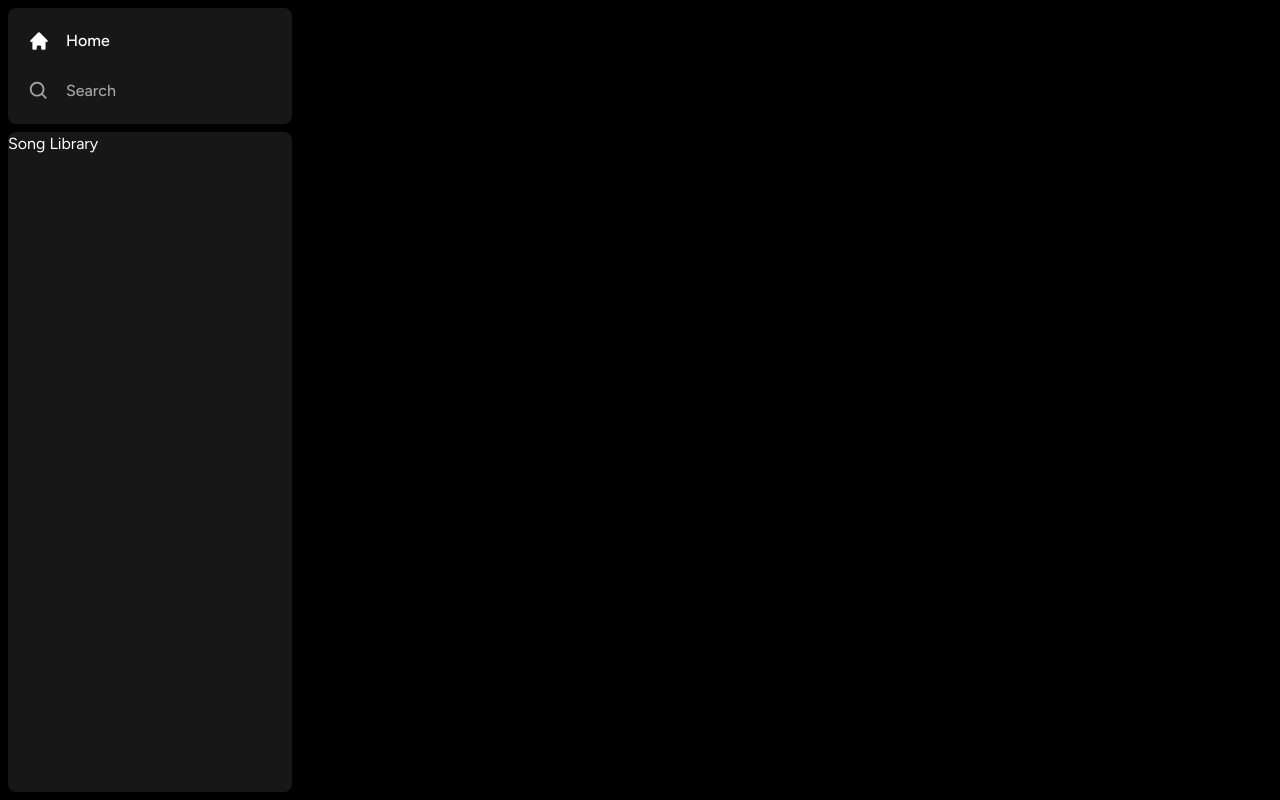
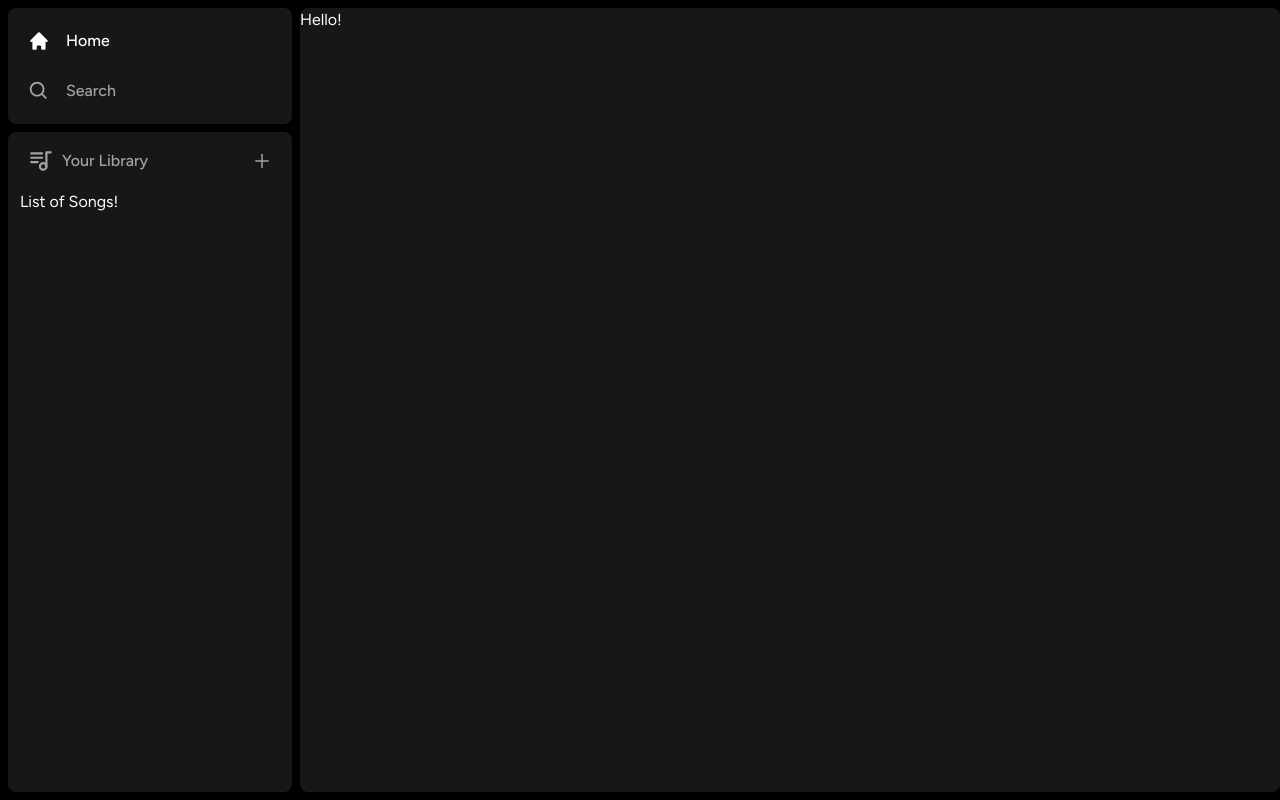
Before and after one commit to knaychuk/spotify-clone, a Next.js app: page / in a window 1280 px wide. Built offline with nearby package versions, Linux system fonts and the light colour scheme.

Commit message:
mapped out layout

```diff
--- a/app/(site)/page.tsx
+++ b/app/(site)/page.tsx
@@ -1,7 +1,12 @@
+import Header from "@/components/Header"
+
 export default function Home() {
   return (
-    <div className="text-green-500">
-      Main Content
+    <div className="bg-neutral-900 rounded-lg h-full w-full overflow-hidden overflow-y-auto">
+      <Header>
+        Hello!
+
+      </Header>
     </div>
   )
 }
--- /dev/null
+++ b/components/Header.tsx
@@ -0,0 +1,12 @@
+interface HeaderProps {
+  children: React.ReactNode;
+}
+
+const Header: React.FC<HeaderProps> = ({ children }) => {
+  return (
+    <div>
+      {children}
+    </div>
+  )
+}
+export default Header
--- /dev/null
+++ b/components/Library.tsx
@@ -0,0 +1,29 @@
+"use client"
+
+import { TbPlaylist } from "react-icons/tb";
+import { AiOutlinePlus } from "react-icons/ai";
+
+const Library = () => {
+  const onClick = () => {
+    //handle upload
+
+  }
+
+  return (
+    <div className="flex flex-col">
+      <div className="flex items-center justify-between px-5 pt-4">
+        <div className="inline-flex items-center gap-x-2">
+          <TbPlaylist size={26} className="text-neutral-400"/>
+          <p className="text-neutral-400 font-medium text-md">
+            Your Library
+          </p>
+        </div>
+        <AiOutlinePlus onClick={onClick} size={20} className="text-neutral-400 cursor-pointer hover:text-white transition"/>
+      </div>
+      <div className="flex flex-col gap-y-2 my-4 px-3">
+        List of Songs!
+      </div>
+    </div>
+  )
+}
+export default Library
--- a/components/Sidebar.tsx
+++ b/components/Sidebar.tsx
@@ -8,6 +8,7 @@
 
 import Box from "./Box";
 import SidebarItem from "./SidebarItem";
+import Library from "./Library";
 
 interface SidebarProps {
   children: React.ReactNode;
@@ -47,9 +48,12 @@
           </div>
         </Box>
         <Box className="overflow-y-auto h-full">
-          Song Library
+          <Library />
         </Box>
       </div>
+      <main className="h-full flex-1 overflow-y-auto py-2">
+        {children}
+      </main>
     </div>
   )
 }
```
